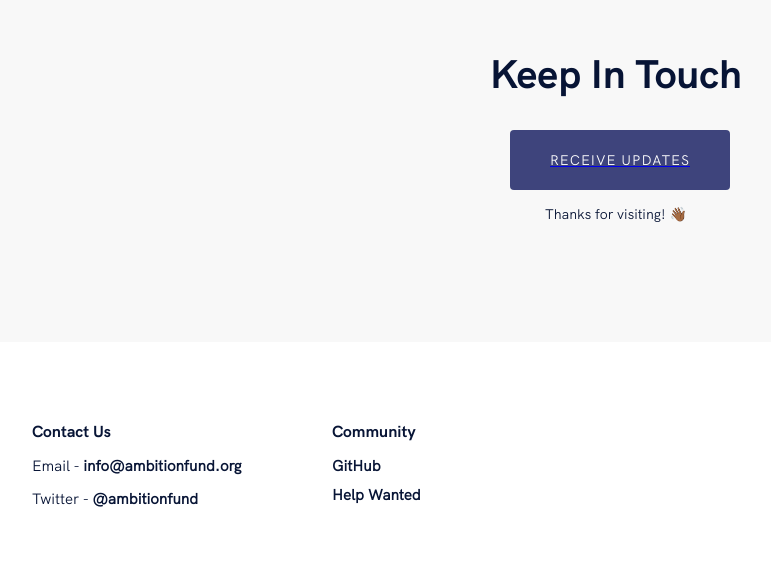
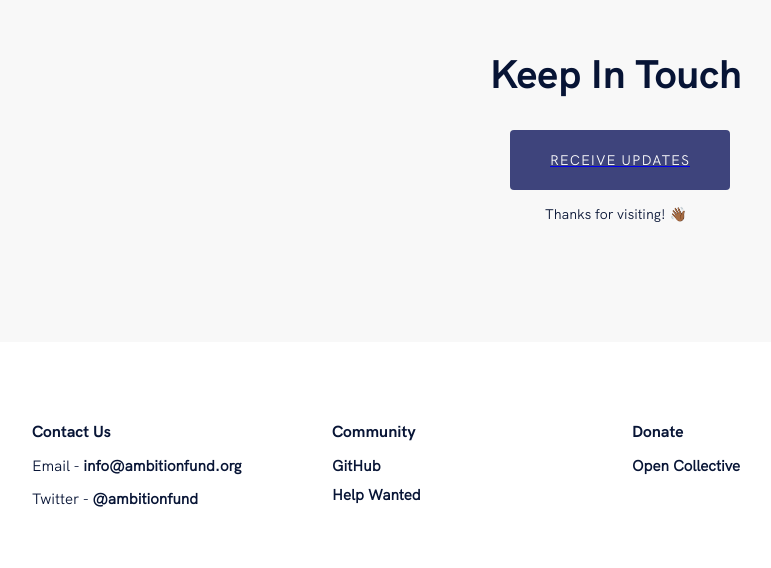
Before and after one commit to M0nica/ambition-fund-website, a Gatsby site: page / in a window 1280 px wide. Shown: the part 1548-2116 px from the top of the page, without its empty margins (24-795 px from the left). Built offline with nearby package versions, Linux system fonts and the light colour scheme; Gatsby itself is replaced by a stand-in of ours.

Commit message:
add open collective to footer

```diff
--- a/src/components/sections/footer.js
+++ b/src/components/sections/footer.js
@@ -5,36 +5,6 @@
 
 const Footer = () => (
   <FooterWrapper id="footer">
-    {/*  <FooterColumnContainer>
-      <FooterColumn>
-        <span>Mission</span>
-        <ul>
-          <li>Automation</li>
-          <li>Rewards</li>
-        </ul>
-      </FooterColumn>
-      <FooterColumn>
-        <span>Resources</span>
-        <ul>
-          <li>Compare</li>
-          <li>Blog</li>
-        </ul>
-      </FooterColumn>
-      <FooterColumn>
-        <span>Company</span>
-        <ul>
-          <li>About Us</li>
-          <li>Careers</li>
-        </ul>
-      </FooterColumn>
-      <FooterColumn>
-        <span>Social</span>
-        <ul>
-          <li>LinkedIn</li>
-          <li>Instagram</li>
-        </ul>
-      </FooterColumn>
-    </FooterColumnContainer>*/}
     <FooterColumnContainer>
       <FooterColumn>
         <span>Contact Us</span>
@@ -68,6 +38,17 @@
           <li>
             <StyledLink href="https://github.com/M0nica/ambition-fund-website/issues">
               Help Wanted
+            </StyledLink>
+          </li>
+        </ul>
+      </FooterColumn>
+      <FooterColumn>
+        {" "}
+        <span>Donate</span>
+        <ul>
+          <li>
+            <StyledLink href="https://opencollective.com/ambition-fund">
+              Open Collective
             </StyledLink>
           </li>
         </ul>
```
